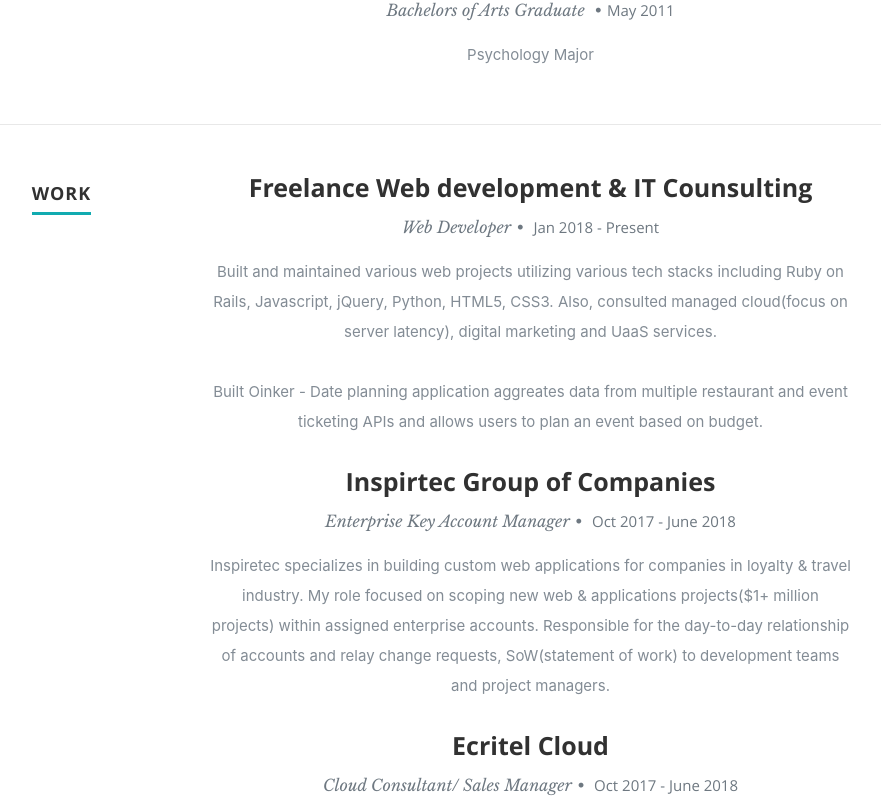
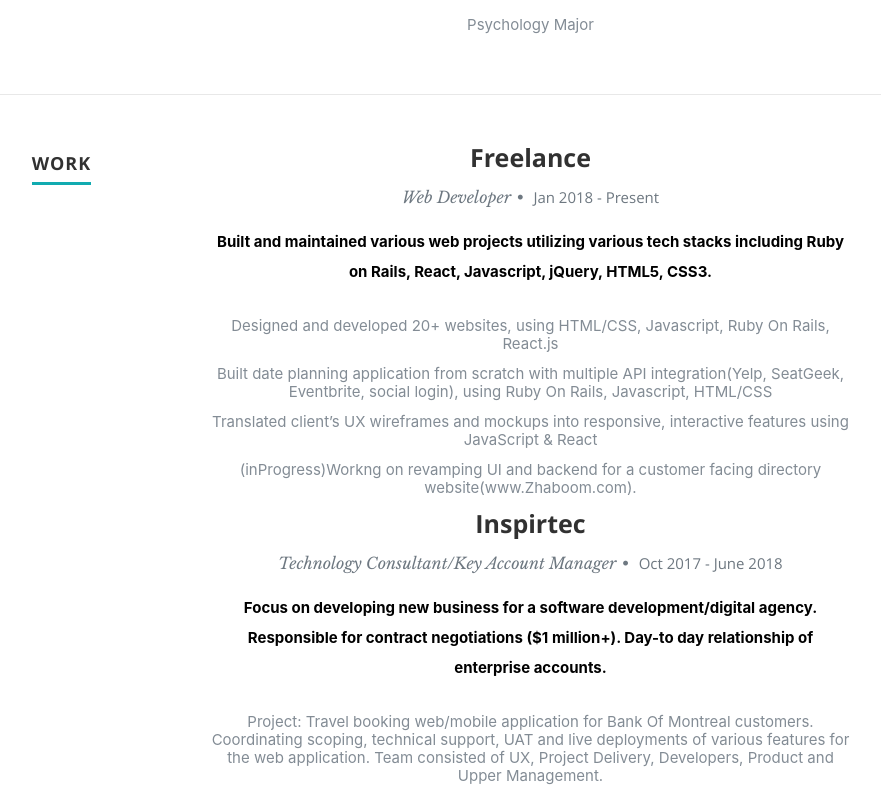
Before and after one commit to beewhoo/react-portfolio, a React (Create React App) app: page / in a window 1280 px wide. Shown: the part 1636-2436 px from the top of the page, without its empty margins (196-1077 px from the left). Built offline with nearby package versions, Linux system fonts and the light colour scheme; some icons are missing.

Commit message:
changed resume

```diff
--- a/public/css/layout.css
+++ b/public/css/layout.css
@@ -307,6 +307,14 @@ ul#nav li a {
    margin-top: 6px;
 }
 
+.list-description{
+  margin: 0;
+}
+
+.desc-head {
+  color: black;
+  font-weight: bold;
+}
 .skills li {
   font-size: 50px;
   display: -webkit-inline-box;
--- a/public/resumeData.json
+++ b/public/resumeData.json
@@ -5,7 +5,7 @@
     "occupation":"Web Developer",
     "description":"I love solving complex problems in innovative and creative ways, and I am currently seeking to join a team that is collaborative and passionate about their work",
     "image":"profilepic.jpeg",
-    "bio":"After spending 7+ years in the commercial side of websites & apps, I decided to trust my instinct and pursue a career in development. My passion for design and development now has evolved into a brand-new career and an exciting adventure. In during my learning journey, I have proved myself to be a committed learner. The ability to constantly be learning and developing new skills is an important factor in my passion. P.S. I love almost anything under the sun, apart from Real Madrid and slow wifi.",
+    "bio":"I keep learning every day and continue to be driven to further understand and apply my knowledge across as many digital canvases as I can. The ability to constantly be learning and developing new skills is an important factor in my passion for development, and I would love to bring this enthusiasm to you. P.S I love almost anything under the sun, apart from Real Madrid and slow wifi.",
     "contactmessage":"If you're interested in chatting or want more information about what I've been working on, I'd love to hear from you!",
     "email": "hello@bibekslab.com",
     "phone": "416-662-5980",
@@ -67,17 +67,24 @@
     ],
     "work":[
       {
-        "company":"Freelance Web development & IT Counsulting",
+        "company":"Freelance",
         "title":"Web Developer",
         "years":"Jan 2018 - Present",
-        "description":"Built and maintained various web projects utilizing various tech stacks including Ruby on Rails, Javascript, jQuery, Python, HTML5, CSS3. Also, consulted managed cloud(focus on server latency), digital marketing and UaaS services.",
-        "description2": "Built Oinker - Date planning application aggreates data from multiple restaurant and event ticketing APIs and allows users to plan an event based on budget."
+        "description":"Built and maintained various web projects utilizing various tech stacks including Ruby on Rails,  React, Javascript, jQuery,  HTML5, CSS3. ",
+        "description2": "Designed and developed 20+ websites, using HTML/CSS, Javascript, Ruby On Rails, React.js ",
+        "description4": "Translated client’s UX wireframes and mockups into responsive, interactive features using JavaScript & React",
+        "description3": "Built date planning application from scratch with multiple API integration(Yelp, SeatGeek, Eventbrite, social login), using Ruby On Rails, Javascript, HTML/CSS",
+        "description5": "(inProgress)Workng on revamping UI and backend for a customer facing directory website(www.Zhaboom.com)."
+
+
       },
       {
-        "company":"Inspirtec Group of Companies",
-        "title":"Enterprise Key Account Manager",
+        "company":"Inspirtec",
+        "title":"Technology Consultant/Key Account Manager",
         "years":"Oct 2017 - June 2018",
-        "description":"Inspiretec specializes in building custom web applications for companies in loyalty & travel industry. My role focused on scoping new web & applications projects($1+ million projects) within assigned enterprise accounts. Responsible for the day-to-day relationship of accounts and relay change requests, SoW(statement of work) to development teams and project managers."
+        "description":"Focus on developing new business for a software development/digital agency. Responsible for contract negotiations ($1 million+). Day-to day relationship of enterprise accounts.",
+        "description2":"Project: Travel booking web/mobile application for Bank Of Montreal customers.  Coordinating scoping, technical support, UAT and live deployments of various features for the web application. Team consisted of UX, Project Delivery, Developers, Product and Upper Management. "
+
 
       },
       {
--- a/src/Components/Resume.js
+++ b/src/Components/Resume.js
@@ -13,8 +13,15 @@ class Resume extends Component {
       var work = this.props.data.work.map(function(work){
         return <div key={work.company}><h3>{work.company}</h3>
             <p className="info">{work.title}<span>&bull;</span> <em className="date">{work.years}</em></p>
-            <p>{work.description}</p>
-            <p>{work.description2}</p>
+
+            <p className='desc-head'>{work.description}</p>
+
+            <ul className= 'list-description'>
+            <li>{work.description2}</li>
+            <li>{work.description3}</li>
+            <li>{work.description4}</li>
+            <li>{work.description5}</li>
+            </ul>
         </div>
       })
       var skills = this.props.data.skills.map(function(skills){
```
